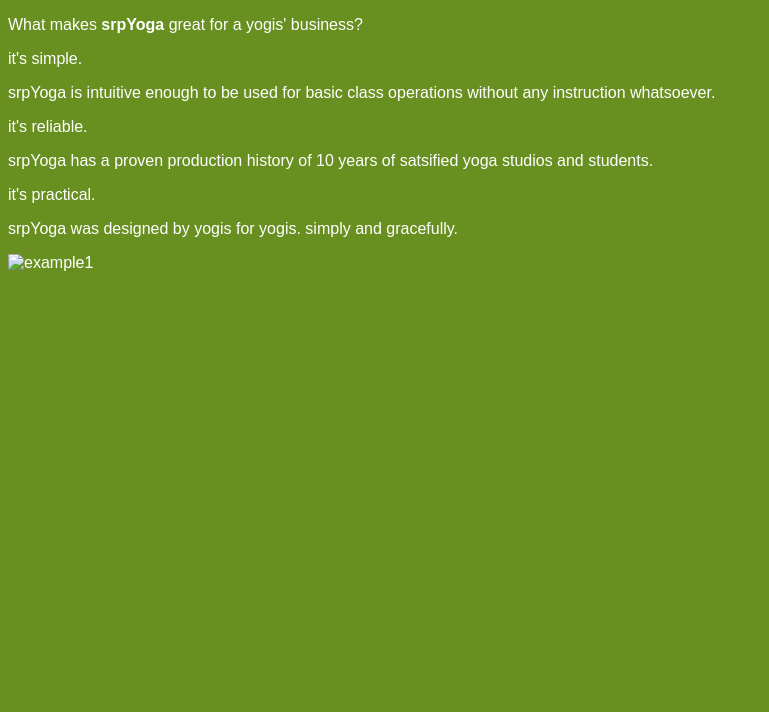
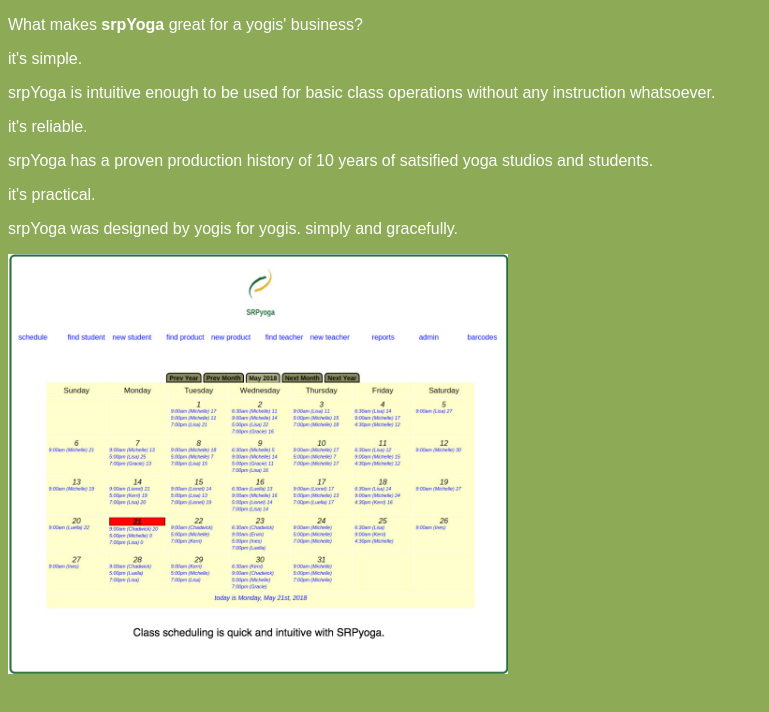
Before and after one commit to RichVanWelch/srpyoga, a plain HTML site: page index.html in a window 1280 px wide. Shown: the whole page, without its empty margins (0-769 px from the left). Drawn offline with Linux system fonts and the light colour scheme.

```diff
--- a/index.html
+++ b/index.html
@@ -18,9 +18,9 @@
     <p class="bene">it's practical.</p>
     <p>srpYoga was designed by yogis for yogis.  simply and gracefully.</p>
 </div>
-<div id="example">
-    <img srv="/example1.jpg" alt="example1">
-</div>
+<img src="example1.jpg" alt="calander">
+
+
 
 </body>
 </html>
--- a/styles.css
+++ b/styles.css
@@ -1,4 +1,9 @@
 body {
-    background-color: rgba(104, 144, 32, 100);
+    background-color: rgba(104, 144, 32, .75);
     font-family:arial; color:white;
 }
+
+img {
+    width: 500px;
+    height: auto;
+}
```
